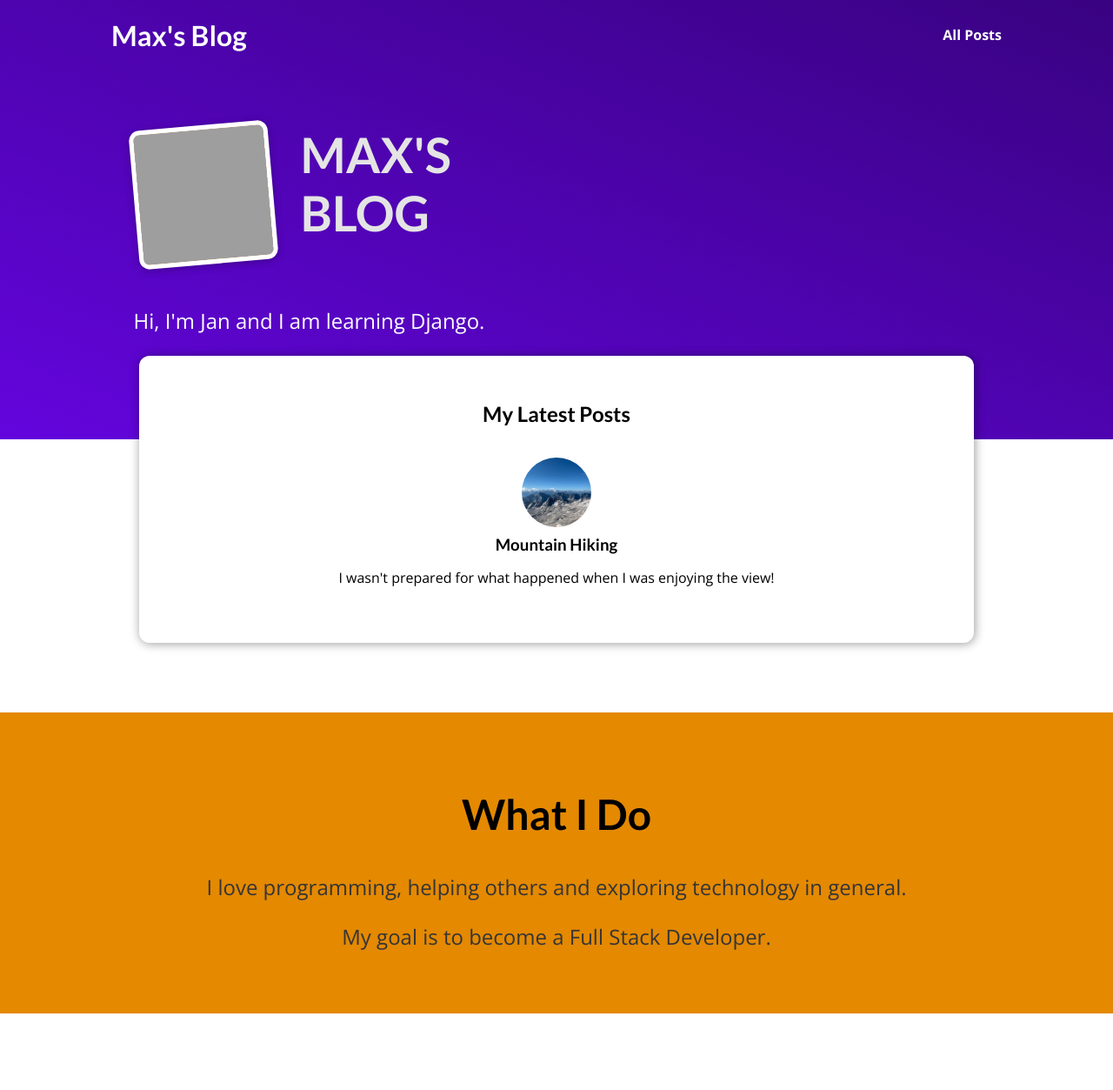
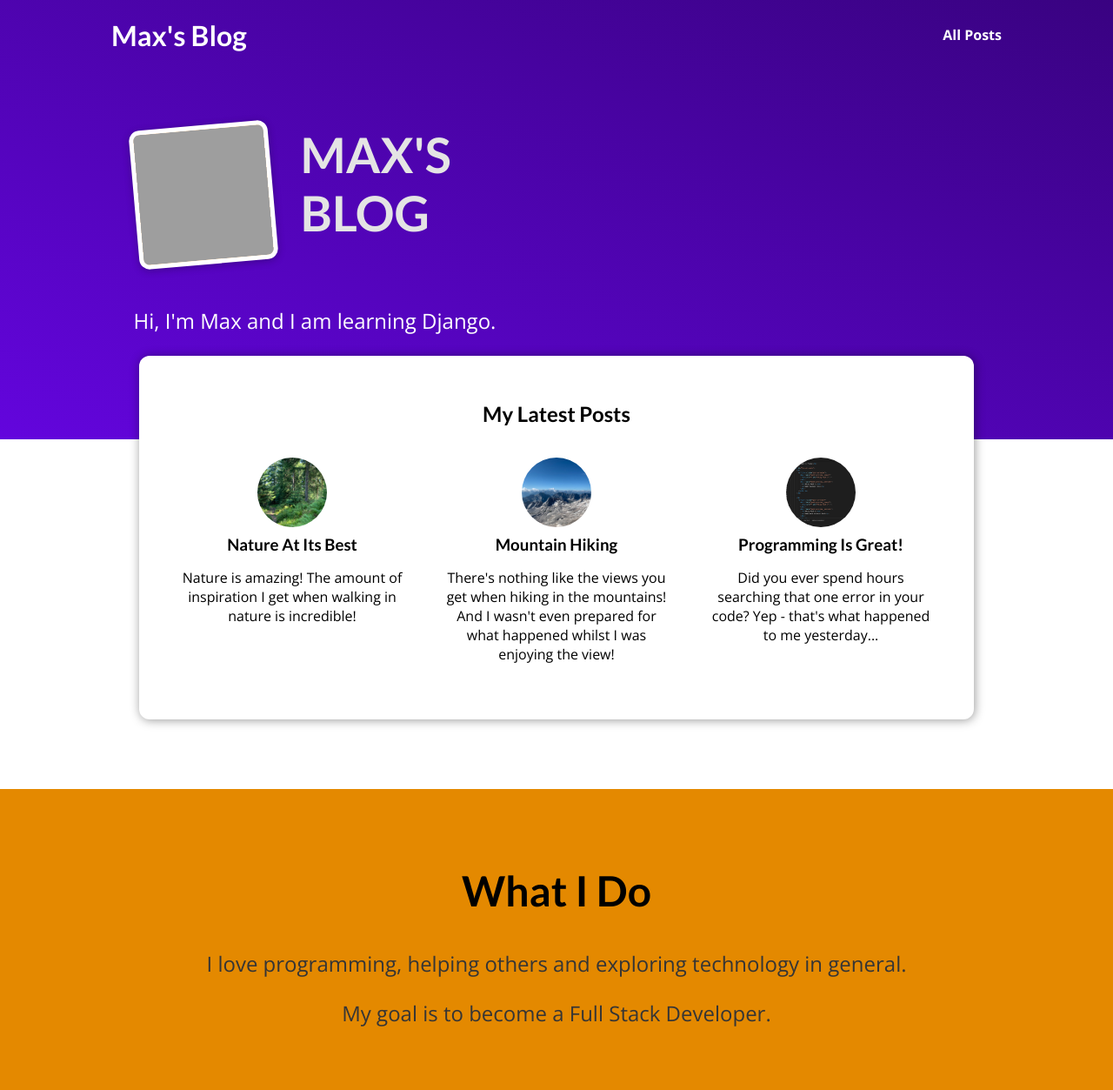
Before and after one commit to beckoningstranger/Udemy-Django-Course, a Django app: page / in a window 1280 px wide. Shown: the whole page at 87% size. Before the commit the page ends 1165 px from the top, so only its background shows below. Run offline with Django 4.2, Linux system fonts and the light colour scheme; grey boxes are pictures that could not be loaded.

Commit message:
Special Template Features and Syntax

```diff
--- a/blog/templates/blog/includes/post.html
+++ b/blog/templates/blog/includes/post.html
@@ -1,11 +1,11 @@
 {% load static %}
 <li>
     <article class="post">
-        <a href="{% url "post-detail-page" slug="the-mountains" %}">
-            <img src="{% static "blog/images/mountains.jpg" %}" alt="Mountain Hiking" />
+        <a href="{% url "post-detail-page" post.slug %}">
+            <img src="{% static "blog/images/"|add:post.image %}" alt="{{ post.title }}" />
             <div class="post__content">
-                <h3>Mountain Hiking</h3>
-                <p>I wasn't prepared for what happened when I was enjoying the view!</p>
+                <h3>{{ post.title }}</h3>
+                <p>{{ post.excerpt }}</p>
             </div>
         </a>
     </article>
--- a/blog/templates/blog/index.html
+++ b/blog/templates/blog/index.html
@@ -14,12 +14,14 @@
                  alt="Max - The Author of this Blog"/>
             <h2>MAX'S BLOG</h2>
         </header>
-        <p>Hi, I'm Jan and I am learning Django.</p>
+        <p>Hi, I'm Max and I am learning Django.</p>
     </section>
     <section id="latest-posts">
         <h2>My Latest Posts</h2>
         <ul>
-            {% include "blog/includes/post.html" %}
+            {% for post in posts %}
+                {% include "blog/includes/post.html" %}
+            {% endfor %}
         </ul>
     </section>
     <section id="about">
--- a/blog/views.py
+++ b/blog/views.py
@@ -1,11 +1,84 @@
-from django.urls import reverse
-from django.http import HttpResponse, Http404
+from datetime import date
 from django.shortcuts import render
+
+all_posts = [
+    {
+        "slug": "hike-in-the-mountains",
+        "image": "mountains.jpg",
+        "author": "Maximilian",
+        "date": date(2021, 7, 21),
+        "title": "Mountain Hiking",
+        "excerpt": "There's nothing like the views you get when hiking in the mountains! And I wasn't even prepared for what happened whilst I was enjoying the view!",
+        "content": """
+          Lorem ipsum dolor sit amet consectetur adipisicing elit. Officiis nobis
+          aperiam est praesentium, quos iste consequuntur omnis exercitationem quam
+          velit labore vero culpa ad mollitia? Quis architecto ipsam nemo. Odio.
+
+          Lorem ipsum dolor sit amet consectetur adipisicing elit. Officiis nobis
+          aperiam est praesentium, quos iste consequuntur omnis exercitationem quam
+          velit labore vero culpa ad mollitia? Quis architecto ipsam nemo. Odio.
+
+          Lorem ipsum dolor sit amet consectetur adipisicing elit. Officiis nobis
+          aperiam est praesentium, quos iste consequuntur omnis exercitationem quam
+          velit labore vero culpa ad mollitia? Quis architecto ipsam nemo. Odio.
+        """
+    },
+    {
+        "slug": "programming-is-fun",
+        "image": "coding.jpg",
+        "author": "Maximilian",
+        "date": date(2022, 3, 10),
+        "title": "Programming Is Great!",
+        "excerpt": "Did you ever spend hours searching that one error in your code? Yep - that's what happened to me yesterday...",
+        "content": """
+          Lorem ipsum dolor sit amet consectetur adipisicing elit. Officiis nobis
+          aperiam est praesentium, quos iste consequuntur omnis exercitationem quam
+          velit labore vero culpa ad mollitia? Quis architecto ipsam nemo. Odio.
+
+          Lorem ipsum dolor sit amet consectetur adipisicing elit. Officiis nobis
+          aperiam est praesentium, quos iste consequuntur omnis exercitationem quam
+          velit labore vero culpa ad mollitia? Quis architecto ipsam nemo. Odio.
+
+          Lorem ipsum dolor sit amet consectetur adipisicing elit. Officiis nobis
+          aperiam est praesentium, quos iste consequuntur omnis exercitationem quam
+          velit labore vero culpa ad mollitia? Quis architecto ipsam nemo. Odio.
+        """
+    },
+    {
+        "slug": "into-the-woods",
+        "image": "woods.jpg",
+        "author": "Maximilian",
+        "date": date(2020, 8, 5),
+        "title": "Nature At Its Best",
+        "excerpt": "Nature is amazing! The amount of inspiration I get when walking in nature is incredible!",
+        "content": """
+          Lorem ipsum dolor sit amet consectetur adipisicing elit. Officiis nobis
+          aperiam est praesentium, quos iste consequuntur omnis exercitationem quam
+          velit labore vero culpa ad mollitia? Quis architecto ipsam nemo. Odio.
+
+          Lorem ipsum dolor sit amet consectetur adipisicing elit. Officiis nobis
+          aperiam est praesentium, quos iste consequuntur omnis exercitationem quam
+          velit labore vero culpa ad mollitia? Quis architecto ipsam nemo. Odio.
+
+          Lorem ipsum dolor sit amet consectetur adipisicing elit. Officiis nobis
+          aperiam est praesentium, quos iste consequuntur omnis exercitationem quam
+          velit labore vero culpa ad mollitia? Quis architecto ipsam nemo. Odio.
+        """
+    }
+]
+
+
+def get_date(post):
+    return post["date"]
 
 
 # Create your views here.
 def starting_page(request):
-    return (render(request, 'blog/index.html'))
+    sorted_posts = sorted(all_posts, key=get_date)
+    latest_posts = sorted_posts[-3:]
+    return (render(request, 'blog/index.html', {
+        "posts": latest_posts
+    }))
 
 
 def posts(request):
@@ -13,4 +86,4 @@ def posts(request):
 
 
 def post_detail(request, slug):
-   return render(request, "blog/post-detail.html")
+    return render(request, "blog/post-detail.html")
```
